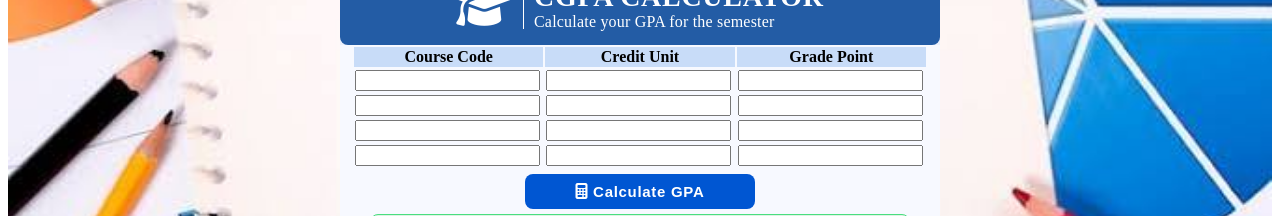
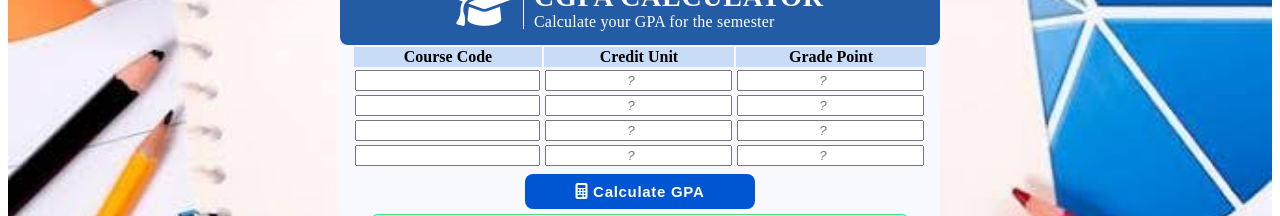
Before and after one commit to mikhail4gh/javacalculator, a plain HTML site: page cgpa.html in a window 1280 px wide. Shown: the part 265-481 px from the top of the page. Drawn offline with Linux system fonts and the light colour scheme.

Commit message:
Update commit

```diff
--- a/cgpa.html
+++ b/cgpa.html
@@ -30,23 +30,23 @@
                     </tr>
                     <tr>
                         <td><input type="text" ></td>
-                        <td><input id="creditunitone" type="number"> </td>
-                        <td><input id="gradepointone" type="number"></td>
+                        <td><input id="creditunitone" type="number" placeholder="?" style="text-align: center; font-style: italic;"> </td>
+                        <td><input id="gradepointone" type="number"placeholder="?" style="text-align: center; font-style: italic;"></td>
                     </tr>
                     <tr>
                         <td><input type="text"></td>
-                        <td><input id="creditunittwo" type="number"></td>
-                        <td><input id="gradepointtwo" type="number"></td>
+                        <td><input id="creditunittwo" type="number" placeholder="?" style="text-align: center; font-style: italic;"></td>
+                        <td><input id="gradepointtwo" type="number" placeholder="?" style="text-align: center; font-style: italic;"></td>
                     </tr>
                     <tr>
                         <td><input type="text"></td>
-                        <td><input id="creditunitthree" type="number"></td>
-                        <td><input id="gradepointthree" type="number"></td>
+                        <td><input id="creditunitthree" type="number" placeholder="?" style="text-align: center; font-style: italic;"></td>
+                        <td><input id="gradepointthree" type="number" placeholder="?" style="text-align: center; font-style: italic;"></td>
                     </tr>
                     <tr>
                         <td><input type="text"></td>
-                        <td><input id="creditunitfour" type="number"></td>
-                        <td><input id="gradepointfour" type="number"></td>
+                        <td><input id="creditunitfour" type="number" placeholder="?" style="text-align: center; font-style: italic;"></td>
+                        <td><input id="gradepointfour" type="number" placeholder="?" style="text-align: center; font-style: italic;"></td>
                     </tr>
                 </table>
 
```
